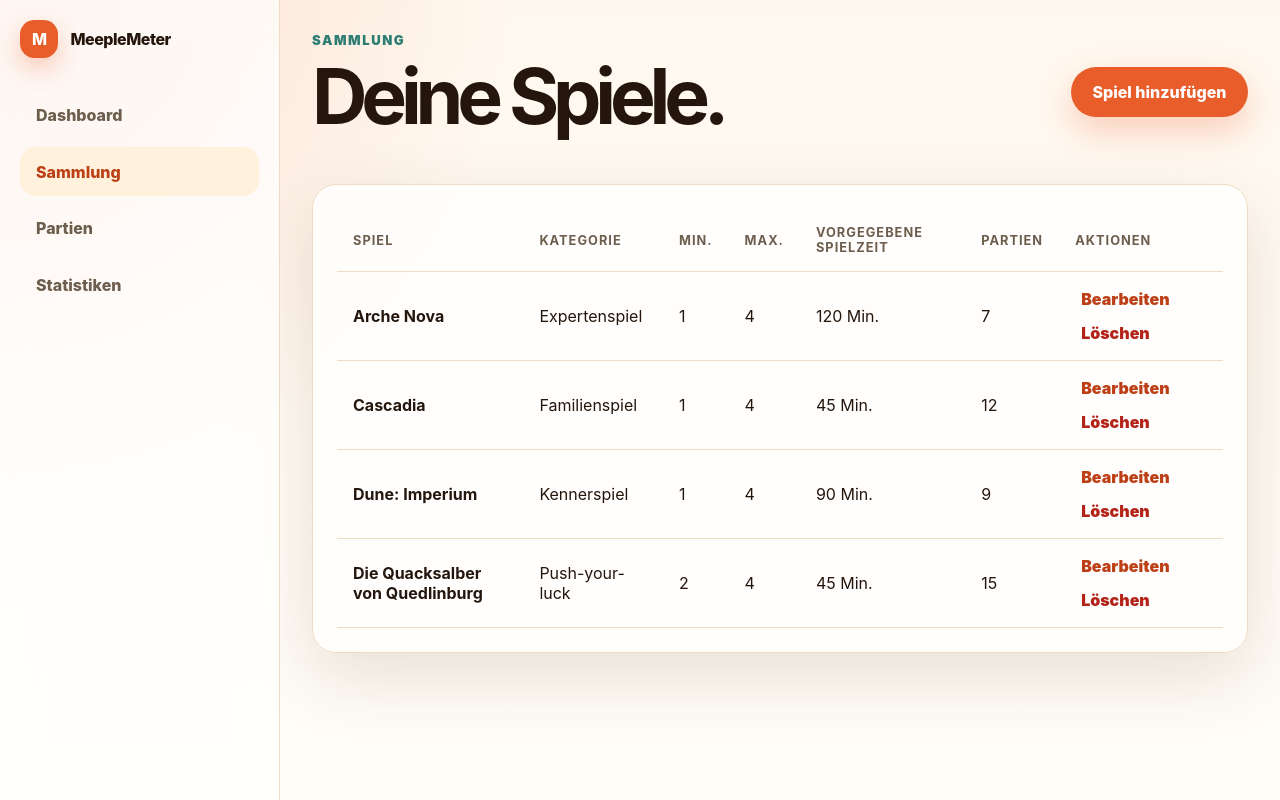
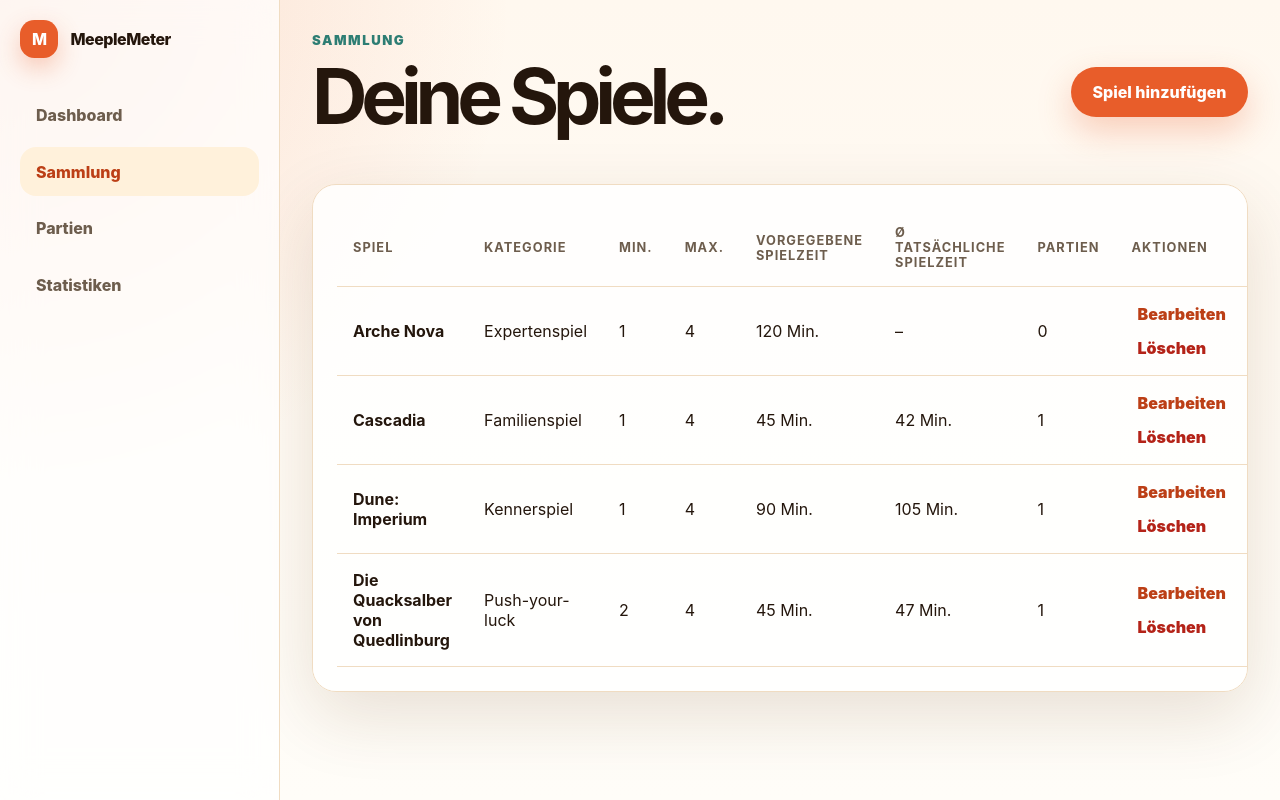
Before and after one commit to BADEMElSTER/MeepleMeter1, a React (Vite) app: page /games in a window 1280 px wide. Built offline with nearby package versions, Linux system fonts and the light colour scheme.

Commit message:
Fix game summary play counts

```diff
--- a/src/data/AppDataContext.jsx
+++ b/src/data/AppDataContext.jsx
@@ -120,10 +120,23 @@ export function AppDataProvider({ children }) {
         averageDuration: Math.round(group.totalDuration / group.playCount),
       }))
       .toSorted((a, b) => a.playerCount - b.playerCount);
-    const gamesWithPlayCounts = games.map((game) => ({
-      ...game,
-      plays: plays.filter((play) => play.gameId === game.id || play.game === game.title).length,
-    }));
+    const gamesWithPlayCounts = games.map((game) => {
+      const matchingPlays = plays.filter(
+        (play) => play.gameId === game.id || play.game === game.title,
+      );
+      const totalGameDuration = matchingPlays.reduce(
+        (sum, play) => sum + Number(play.duration),
+        0,
+      );
+
+      return {
+        ...game,
+        plays: matchingPlays.length,
+        averagePlayedDuration: matchingPlays.length
+          ? Math.round(totalGameDuration / matchingPlays.length)
+          : null,
+      };
+    });
     const fallbackGame = gamesWithPlayCounts[0] ?? {
       title: "Noch kein Spiel",
       plays: 0,
--- a/src/pages/Games.jsx
+++ b/src/pages/Games.jsx
@@ -21,7 +21,8 @@ function getGameForm(game) {
 }
 
 export default function Games() {
-  const { games, addGame, updateGame, deleteGame } = useAppData();
+  const { stats, addGame, updateGame, deleteGame } = useAppData();
+  const games = stats.gamesWithPlayCounts;
   const [isFormOpen, setIsFormOpen] = useState(false);
   const [editingGameId, setEditingGameId] = useState(null);
   const [form, setForm] = useState(initialForm);
@@ -160,6 +161,7 @@ export default function Games() {
               <th>Min.</th>
               <th>Max.</th>
               <th>Vorgegebene Spielzeit</th>
+              <th>Ø tatsächliche Spielzeit</th>
               <th>Partien</th>
               <th>Aktionen</th>
             </tr>
@@ -174,6 +176,7 @@ export default function Games() {
                 <td>{game.minPlayers}</td>
                 <td>{game.maxPlayers}</td>
                 <td>{game.duration} Min.</td>
+                <td>{game.averagePlayedDuration ? `${game.averagePlayedDuration} Min.` : "–"}</td>
                 <td>{game.plays}</td>
                 <td>
                   <div className="table-actions">
```
